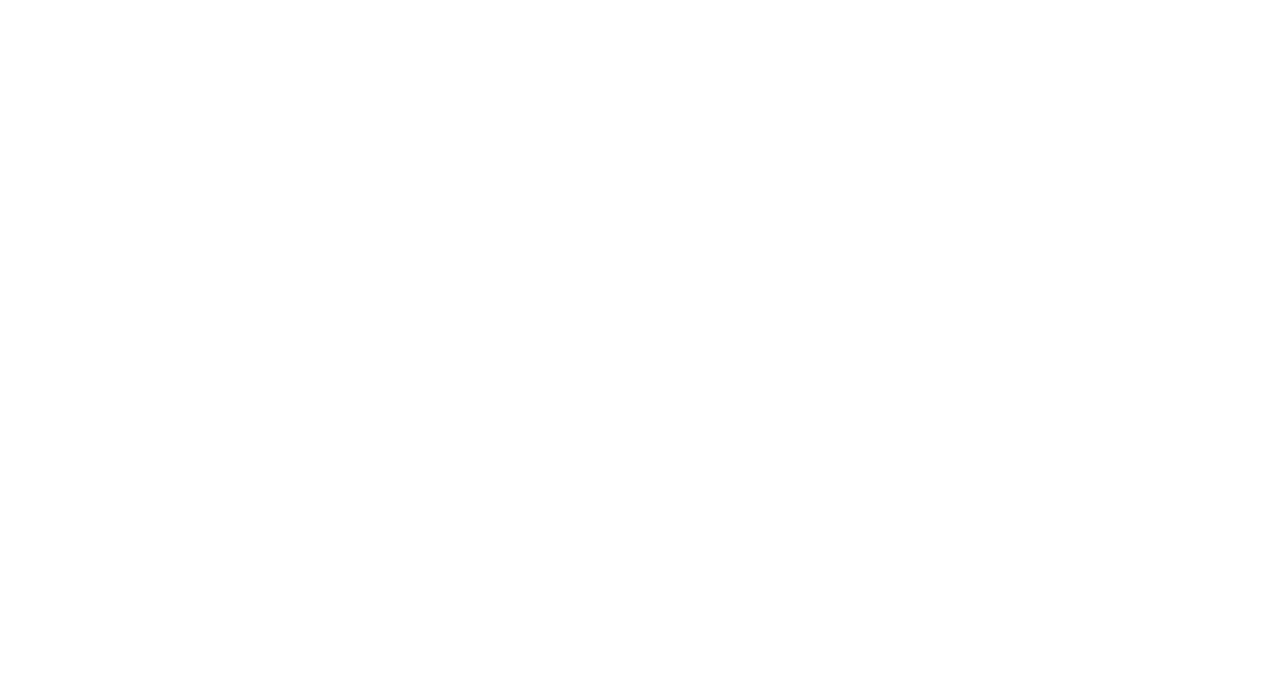
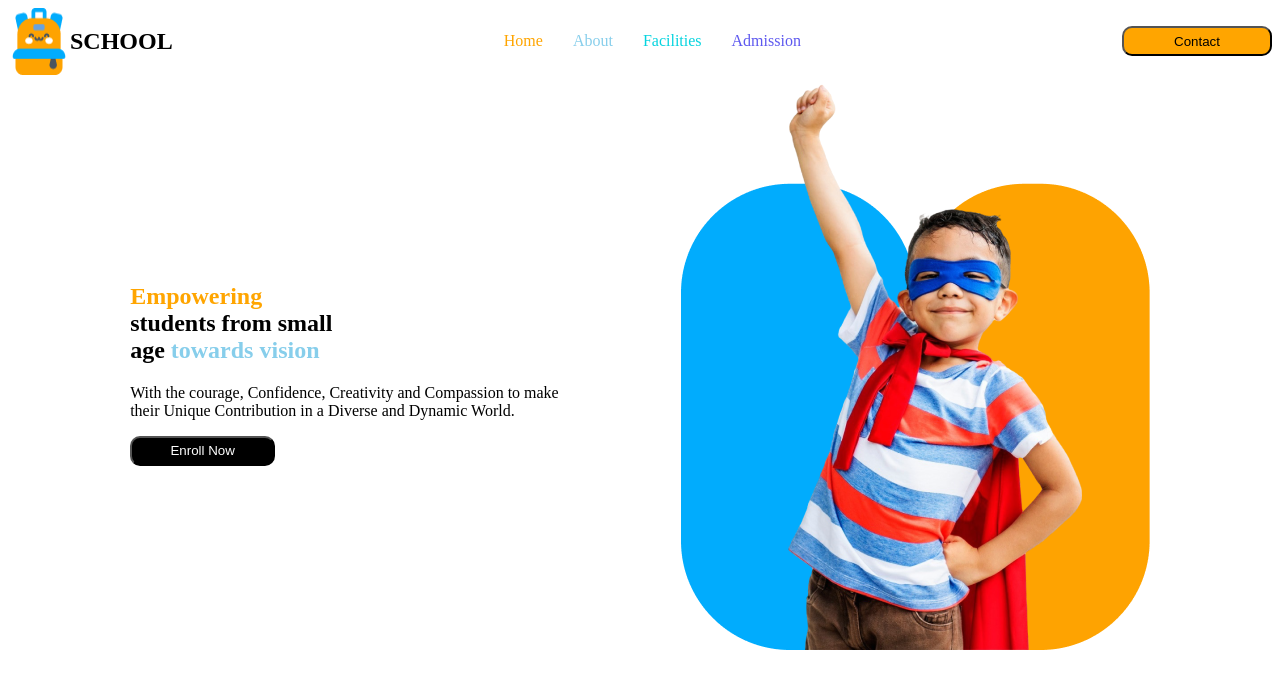
Before and after one commit to Arohi-sejan/my-scound-assignment-2, a plain HTML site: page index.html in a window 1280 px wide. Drawn offline with Linux system fonts and the light colour scheme.

Commit message:
header section added

```diff
--- a/index.html
+++ b/index.html
@@ -3,9 +3,58 @@
 <head>
     <meta charset="UTF-8">
     <meta name="viewport" content="width=device-width, initial-scale=1.0">
-    <title>Document</title>
+    <title>My scound assignment</title>
+    <link rel="stylesheet" href="style.css">
+    <link rel="stylesheet" href="https://cdnjs.cloudflare.com/ajax/libs/font-awesome/6.7.2/css/all.min.css" integrity="sha512-Evv84Mr4kqVGRNSgIGL/F/aIDqQb7xQ2vcrdIwxfjThSH8CSR7PBEakCr51Ck+w+/U6swU2Im1vVX0SVk9ABhg==" crossorigin="anonymous" referrerpolicy="no-referrer" />
 </head>
 <body>
+    <!-- header strat -->
+    <header>
+        <section>
+            <div class="container">
+                <div class="school">
+                    <img src="assets/logo.png" alt="">
+                    <h2 class="h_two">SCHOOL</h2>
+                </div>
+                <div class="">
+                    <ul class="display_flex">
+                        <li class="list_item"><a class="nav_link" id="link_one" href="#">Home</a></li>
+                        <li class="list_item"><a class="nav_link" id="link_two" href="#">About</a></li>
+                        <li class="list_item"><a class="nav_link" id="link_three" href="#">Facilities</a></li>
+                        <li class="list_item"><a class="nav_link" id="link_fore" href="#">Admission</a></li>
+
+                    </ul>
+                </div>
+                <div>
+                    <button class="button-one">
+                        Contact
+                    </button>
+                    <button class="button_icon"><i class="fa-solid fa-bars"></i></button>
+                </div>
+            </div>
+        </section>
+        <!-- header close -->
+         <!-- hero section strat -->
+          <section class="hero_section">
+                 <div class="hero_container">
+                    <div class="hero_content">
+                        <h1><span class="Empowering">Empowering</span><br>
+                            students from small <br>
+                            age <span class="towards_vision">towards vision</span></h1>
+                            <p class="hero_peragaph">With the courage, Confidence, Creativity and Compassion to make <br> their Unique Contribution in a Diverse and Dynamic World.</p>
+                            <button class="hero_button_two">Enroll Now</button>
+                    </div>
+                    <div class="hero_img">
+                        <img src="assets/hero-kids.png" alt="">
+                    </div>
+                 </div>
+          </section>
+          <!-- hero section close -->
+    </header>
+
+
+
+
 
 </body>
 </html>
--- a/style.css
+++ b/style.css
@@ -0,0 +1,84 @@
+.container{
+    display: flex;
+    justify-content: space-between;
+    align-items: center;
+}
+.school{
+    display: flex;
+}
+
+.display_flex{
+    display: flex;
+
+}
+.button-one{
+    background-color: orange;
+    border-radius: 10px;
+    width: 150px;
+    height: 30px;
+}
+.list_item{
+    list-style: none;
+    margin-right: 30px;
+}
+.nav_link{
+    text-decoration: none;
+}
+#link_one{
+    color: orange;
+}
+#link_two{
+color: skyblue;
+}
+#link_three{
+    color: #05D4DF;
+}
+#link_fore{
+    color: #5D58EF;
+
+}
+.button_icon{
+    display: none;
+}
+@media screen and (max-width: 576px){
+    .button_icon{
+        display: block;
+    }
+    .list_item{
+        display: none;
+    }
+    .button-one{
+        display: none;
+    }
+    .h_two{
+        display: none;
+    }
+
+}
+/* header close */
+/* hero section strat */
+
+
+.hero_container{
+    display: flex;
+    justify-content: space-evenly;
+    align-items: center;
+
+}
+.Empowering{
+    color: orange;
+}
+.towards_vision{
+color: skyblue;
+}
+.hero_peragaph{
+    color: black;
+}
+.hero_button_two{
+    background-color: black;
+    color: #ffffff;
+    border-radius: 10px;
+    width: 145px;
+    height: 30px;
+}
+/* hero section close */
```
Also changed, not shown: assets/bg.png (added), assets/dribble.png (added), assets/elementary.png (added), assets/fb.png (added), assets/google+.png (added), assets/hero-kids.png (added), assets/kinder.png (added), assets/logo.png (added), assets/middle.png (added), assets/story-1.png (added), assets/story-2.png (added), assets/story-3.png (added), assets/story-4.png (added), assets/story-5.png (added), 1 more files.
